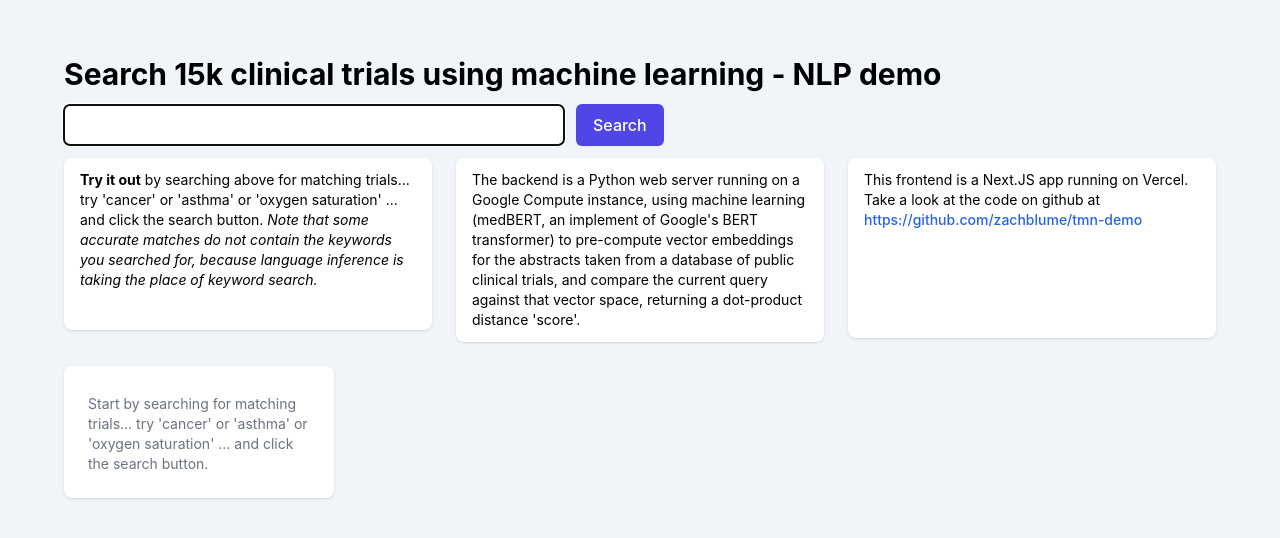
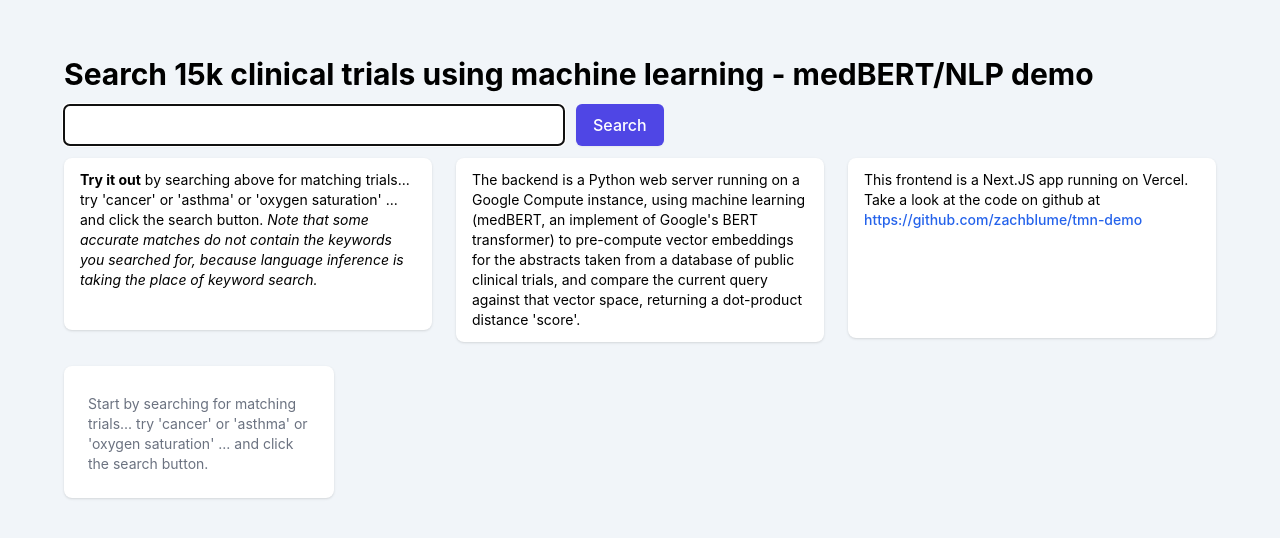
Before and after one commit to zachblume/machine-learning-recommendation-engine-demo, a Next.js app in the folder app/: page / in a window 1280 px wide. Shown: the top 538 px of the page. Built offline with nearby package versions, Linux system fonts and the light colour scheme.

Commit message:
add explanaiton, add autofocus

```diff
--- a/app/pages/index.js
+++ b/app/pages/index.js
@@ -56,7 +56,7 @@ export default function Home() {
 
       <main>
         <h1 className="text-3xl font-bold">
-          Search 15k clinical trials using machine learning - NLP demo
+          Search 15k clinical trials using machine learning - medBERT/NLP demo
         </h1>
 
         <input
```
